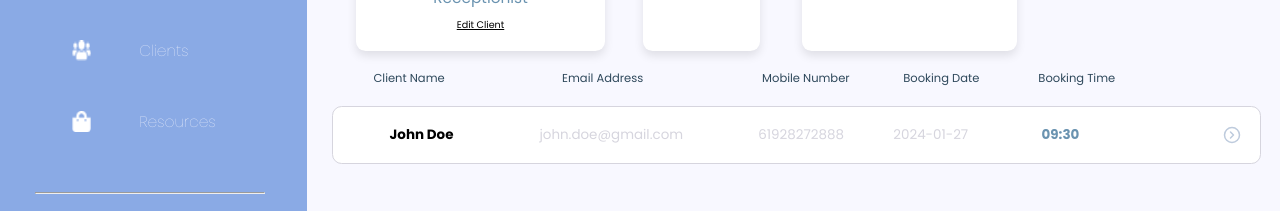
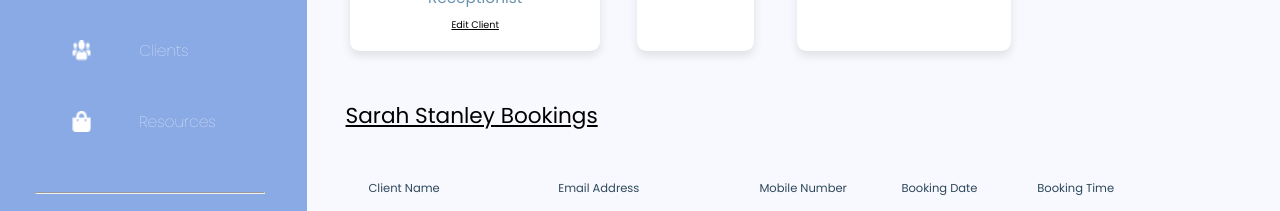
Before and after one commit to nology-tech/verde-client-project, a React (Vite) app: page /staff/1 in a window 1280 px wide. Shown: the part 342-553 px from the top of the page. Built offline with nearby package versions, Linux system fonts and the light colour scheme; no server answers; sample sign-in values are in the browser's storage.

Commit message:
changed styles

```diff
--- a/src/pages/StaffMobile/StaffMobile.scss
+++ b/src/pages/StaffMobile/StaffMobile.scss
@@ -1,14 +1,27 @@
 @use "../../styles/variables" as *;
 @use "../../styles/typography" as *;
 
-.main-mobile{
- width:100%;
+.main-mobile {
+  width: 100%;
+
+  &__heading {
+    padding: 1.5rem;
+    text-decoration: underline;
 
     &--light {
-        background-color: $clr-secondary-lt;
-      }
+      color: $clr-black;
+    }
 
-      &--dark {
-        background-color: $clr-secondary-dk;
-      }
+    &--dark {
+      color: $clr-white;
+    }
+  }
+
+  &--light {
+    background-color: $clr-secondary-lt;
+  }
+
+  &--dark {
+    background-color: $clr-secondary-dk;
+  }
 }
--- a/src/pages/StaffMobile/StaffMobile.tsx
+++ b/src/pages/StaffMobile/StaffMobile.tsx
@@ -7,6 +7,7 @@ import StaffProfileCard from "../../components/StaffProfileCard/StaffProfileCard
 import { useParams } from "react-router-dom";
 import { StaffList } from "../../data/StaffNavList";
 import { StaffBookingsList } from "../../data/StaffBookingsList";
+import "./StaffMobile.scss"
 
 type StaffMobileProps = {
   variant: "light" | "dark";
@@ -40,6 +41,7 @@ const StaffMobile = ({ variant }: StaffMobileProps) => {
           variant={variant}
           size={"default"}
         />
+        <p className={`main-mobile__heading main-mobile__heading--${variant}`}>{filteredStaff[0].name} Bookings</p>
         <StaffBookingList bookings={filteredBookings} variant={variant} />
       </main>
       <Footer variant={variant} />
```
